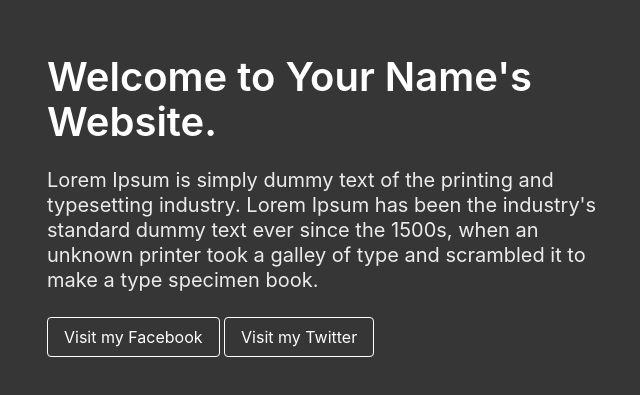
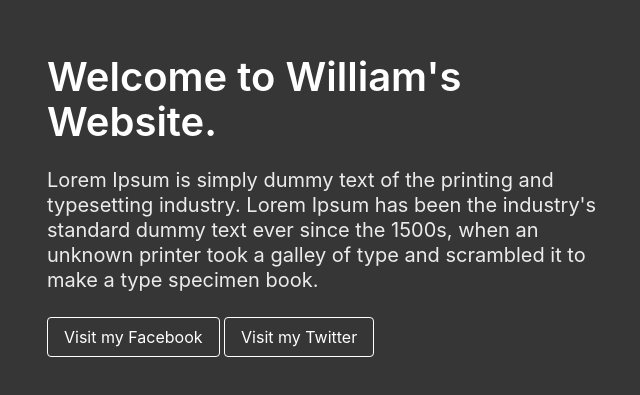
Before and after one commit to ivewilliam/williamlvl.github.io, a plain HTML site: page index.html in a window 1280 px wide. Shown: the part 195-590 px from the top of the page, without its empty margins (311-951 px from the left). Drawn offline with nearby package versions, Linux system fonts and the light colour scheme.

Commit message:
Update index.html

```diff
--- a/index.html
+++ b/index.html
@@ -1,7 +1,7 @@
 <!DOCTYPE html>
 <html>
     <head>
-        <title>Your Name's Website</title>
+        <title>William's Website</title>
         <link rel="stylesheet"
             href="https://cdn.jsdelivr.net/npm/bulma@0.9.2/css/bulma.min.css">
         <meta name="viewport" content="width=device-width, initial-scale=1">
@@ -13,7 +13,7 @@
             <div class="columns is-vcentered is-centered">
                 <div class="column is-6">
                     <div class="block">
-                        <h1 class="title is-2">Welcome to Your Name's Website.</h1>
+                        <h1 class="title is-2">Welcome to William's Website.</h1>
                     </div>
                     <div class="block">
                         <h2 class="subtitle">Lorem Ipsum is simply dummy text of the printing and typesetting industry. Lorem Ipsum has been the industry's standard dummy text ever since the 1500s, when an unknown printer took a galley of type and scrambled it to make a type specimen book.<br>
```
